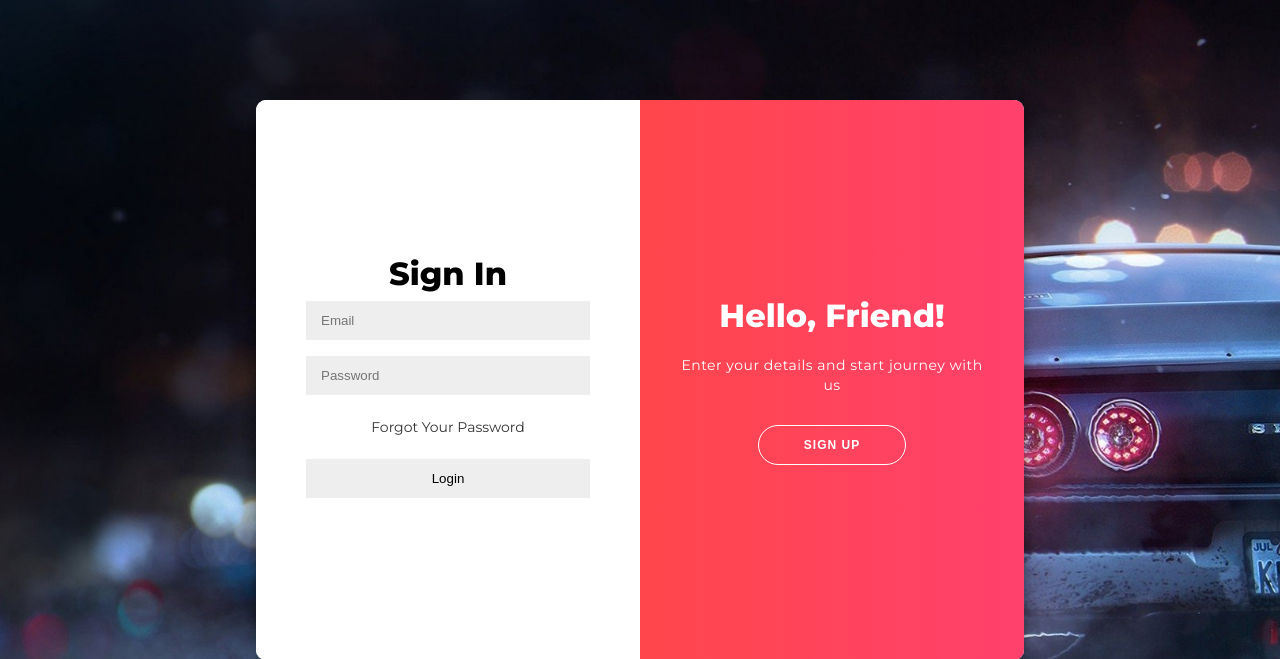
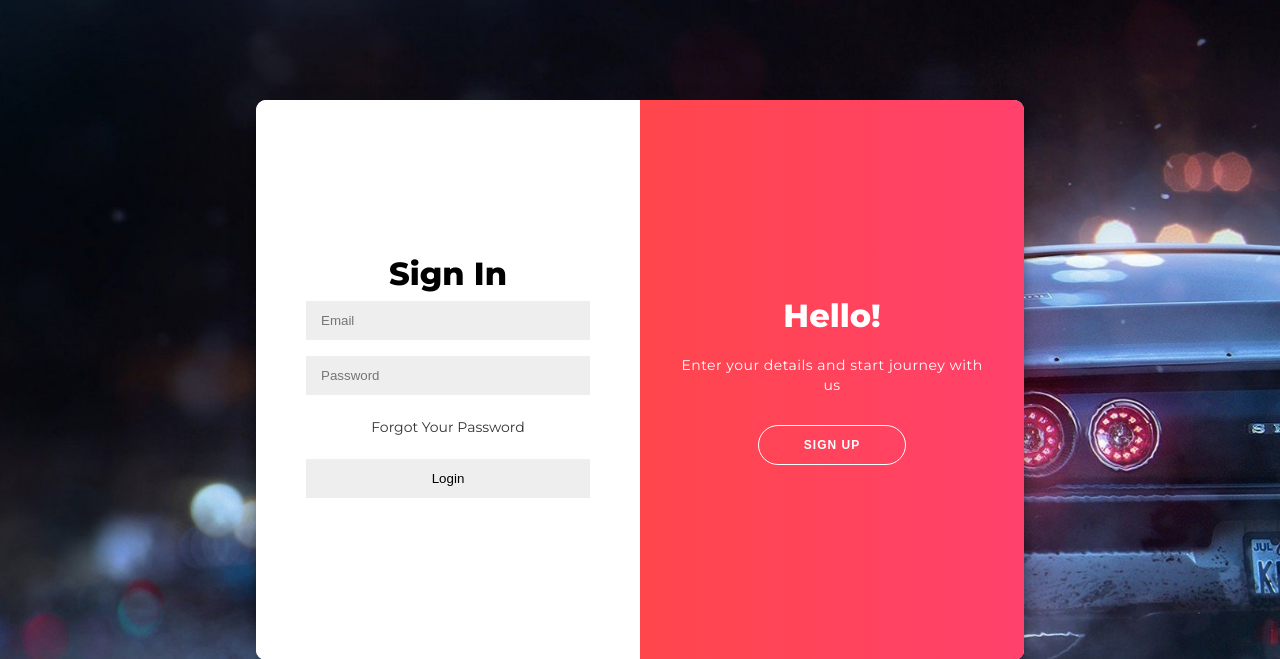
Before and after one commit to Afzal-bit/CC2-group, a PHP site: page /login1.php in a window 1280 px wide. Shown: the top 659 px of the page. Run offline with PHP 8.4, Linux system fonts and the light colour scheme.

Commit message:
Update login1.php

```diff
--- a/login1.php
+++ b/login1.php
@@ -159,7 +159,7 @@ if(!$login){
                     <button class="ghost" id="signIn">Sign In</button>
                 </div>
                 <div class="overlay-panel overlay-right">
-                    <h1>Hello, Friend!</h1>
+                    <h1>Hello!</h1>
                     <p>Enter your details and start journey with us</p>
                     <button class="ghost" id="signUp">Sign Up</button>
                 </div>
```
